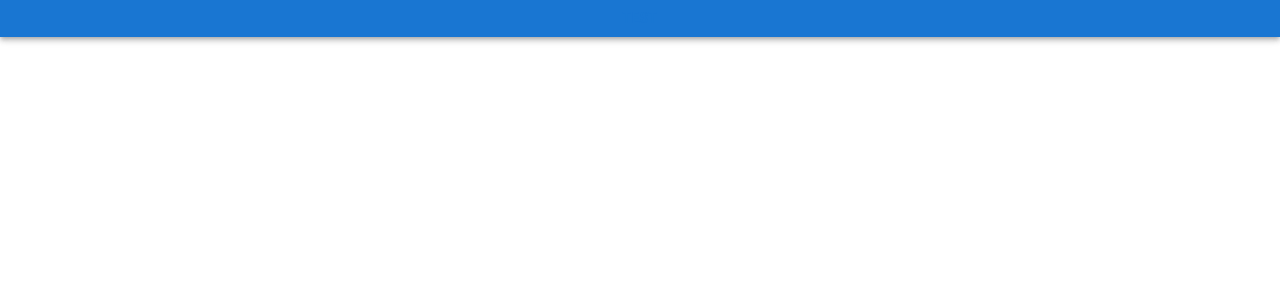
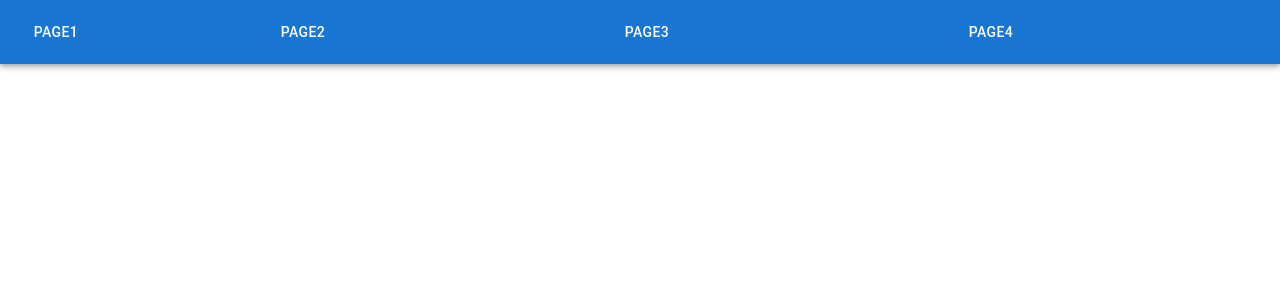
Before and after one commit to john-m-c0x/fullstack-water-potability, a React (Create React App) app in the folder frontend/: page / in a window 1280 px wide. Shown: the top 300 px of the page. Built offline with nearby package versions, Linux system fonts and the light colour scheme.

Commit message:
Layout app bar

```diff
--- a/frontend/src/Components/TopAppBar.js
+++ b/frontend/src/Components/TopAppBar.js
@@ -1,10 +1,20 @@
 import React from 'react';
-import {AppBar, ToolBar, Typography, Button, Box} from '@mui/material';
+import {AppBar, Toolbar, Typography, Button, Box} from '@mui/material';
 
 export default function TopAppBar() {
     return (
         <AppBar position="static">
-            <Button>Test</Button>
+            <Toolbar>
+                <Box sx={{display:"flex", justifyContent:"space-between", alignItems:"center", width:"100%"}}>
+                    <Button variant="text" color="inherit">Page1</Button>
+                    <Box sx={{display:"flex", justifyContent:"center", alignItems:"center", gap:{xs:2, sm:10, md:20, lg:35}}}>
+                        <Button variant="text" color="inherit">Page2</Button>
+                        <Button variant="text" color="inherit">Page3</Button>
+                        <Button variant="text" color="inherit">Page4</Button>
+                    </Box>
+                    <Box sx={{ width: "50px" }}></Box>
+                </Box>
+            </Toolbar>
         </AppBar>
     );
 }
```
